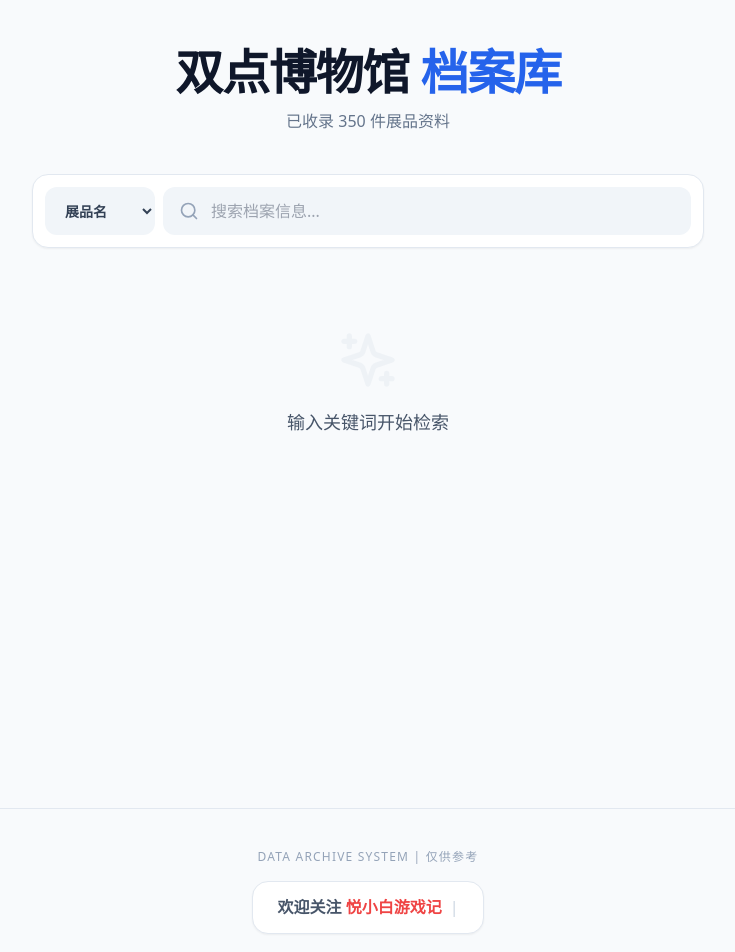
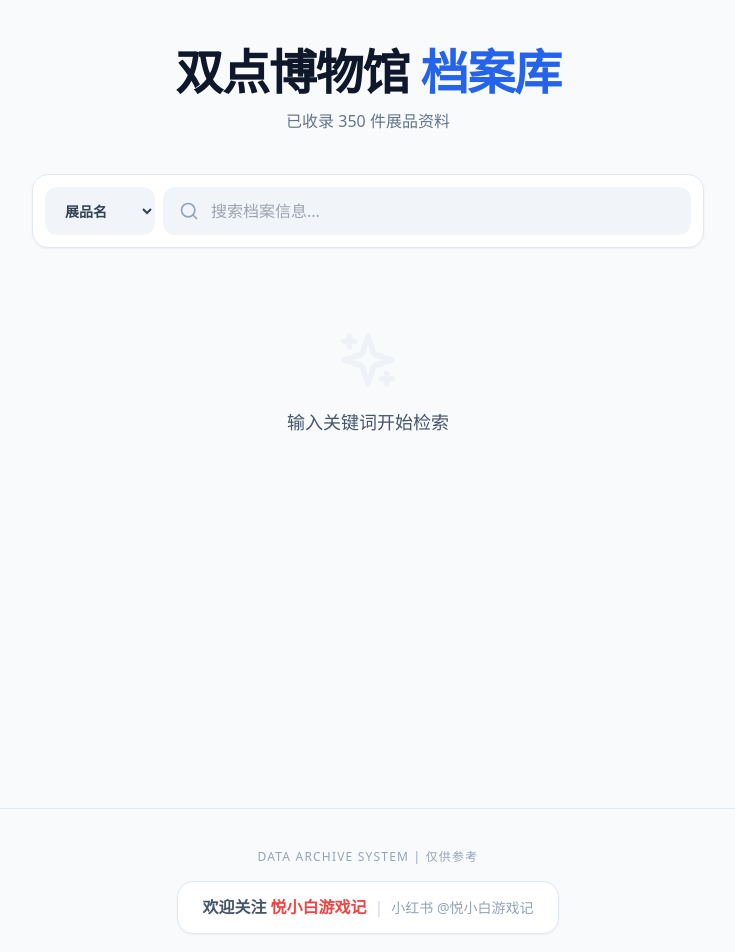
Before and after one commit to yuyue1015/twopointmuseum-db, a Next.js app: page / in a window 1280 px wide. Shown: the top 952 px of the page, without its empty margins (272-1007 px from the left). Built offline with nearby package versions, Linux system fonts and the light colour scheme.

Commit message:
Update page.tsx

```diff
--- a/app/page.tsx
+++ b/app/page.tsx
@@ -126,9 +126,20 @@ export default function MuseumSearchApp() {
 <footer className="mt-20 pb-12 text-center border-t border-slate-200 pt-10">
   <p className="text-slate-400 text-xs mb-4 uppercase tracking-widest">Data Archive System | 仅供参考</p>
   <div className="inline-flex flex-col sm:flex-row items-center gap-2 px-6 py-3 bg-white rounded-2xl border border-slate-200 shadow-sm">
-           <span className="text-slate-600 font-bold">欢迎关注 <span className="text-red-500">悦小白游戏记</span></span>
+    <span className="text-slate-600 font-bold">
+      欢迎关注
+      {/* 增加超链接部分 */}
+      <a
+        href="https://xhslink.com/m/4fdFysr8G7t"
+        target="_blank"
+        rel="noopener noreferrer"
+        className="text-red-500 hover:text-red-600 hover:underline decoration-2 underline-offset-4 transition-all ml-1"
+      >
+        悦小白游戏记
+      </a>
+    </span>
     <span className="hidden sm:block text-slate-300">|</span>
-
+    <span className="text-slate-400 font-medium text-sm">小红书 @悦小白游戏记</span>
   </div>
 </footer>
     </div>
```
Lines whose indentation alone changed are shown as unchanged.
